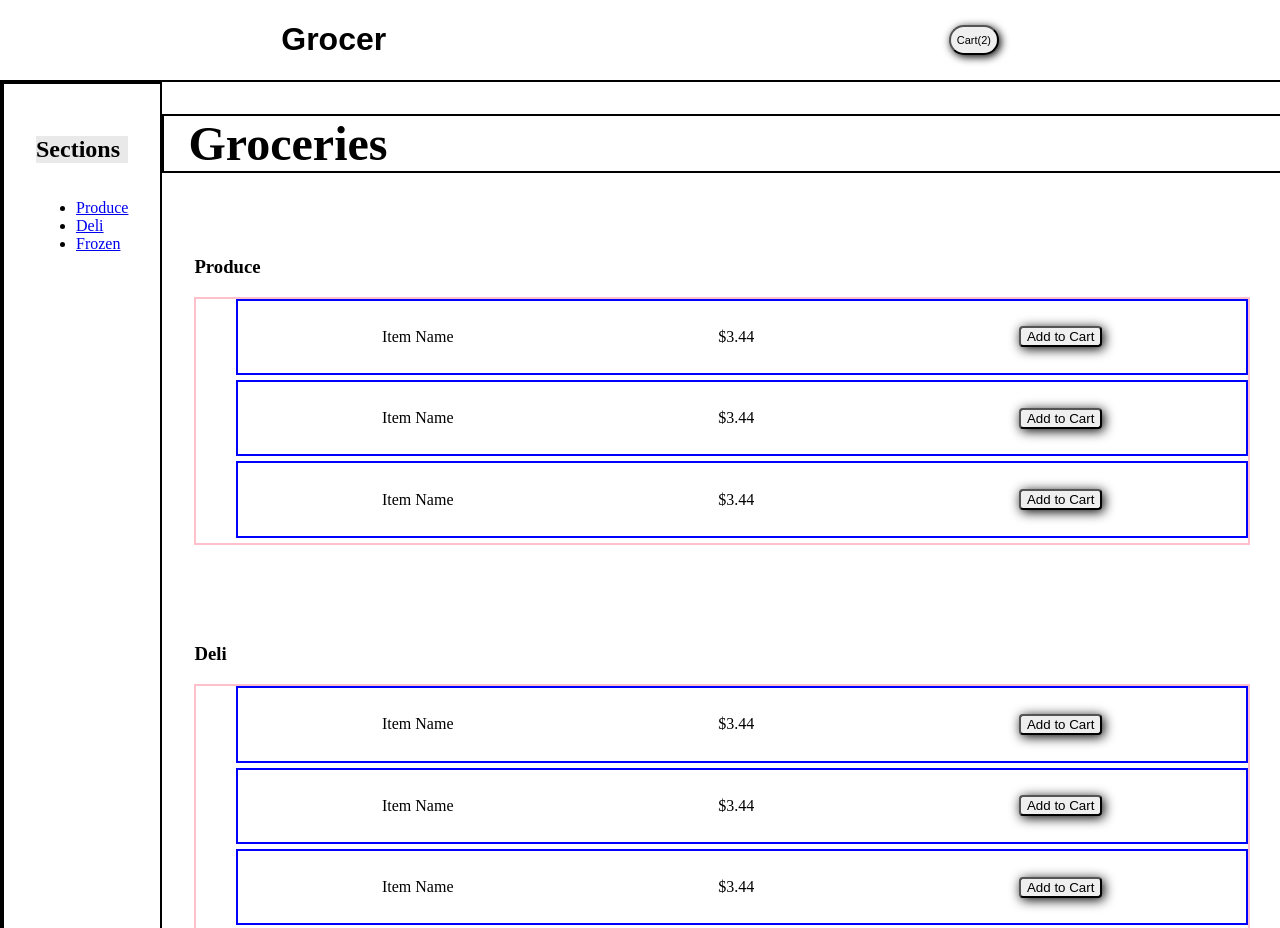
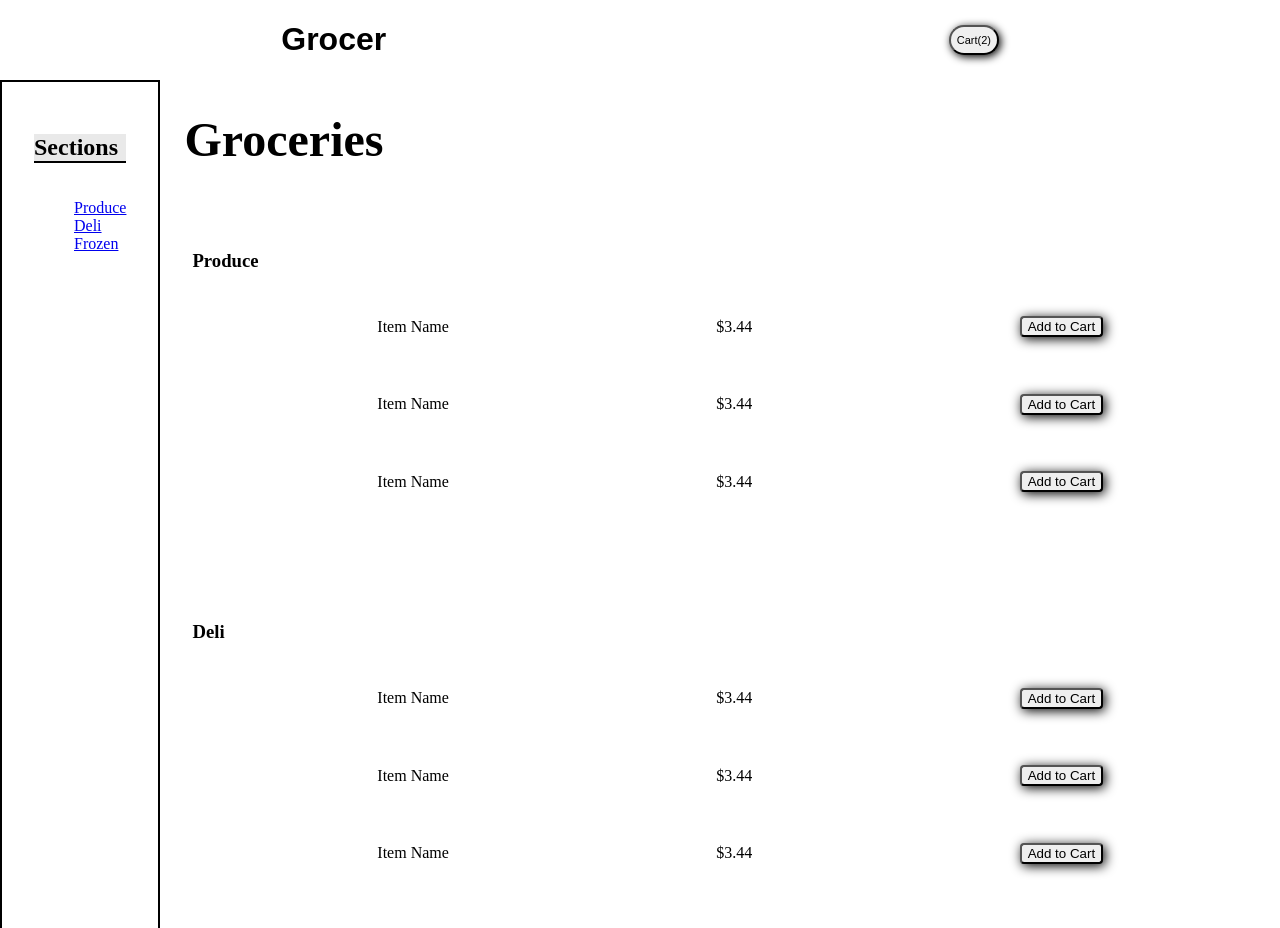
Before and after one commit to tdunn1248/phase-2-challenge-, a website: page part-3/index.html in a window 1280 px wide. Shown: the top 928 px of the page. Drawn offline with Linux system fonts and the light colour scheme.

Commit message:
clean up code

```diff
--- a/part-1/functions.js
+++ b/part-1/functions.js
@@ -64,8 +64,6 @@ function filterBetween(array, min, max) {
 let arr = [1, 2, 3, 4, 5, 6, 7]
 filterBetween(arr, 5, 10)
 
-
-
 module.exports = {
   weekday,
   snippet,
--- a/part-3/styles.css
+++ b/part-3/styles.css
@@ -41,13 +41,18 @@ header button:hover {
 
 .sidebar h2 {
   background-color: #e9e9e9;
+  width: 100%;
+  border-bottom: 2px solid #000;
+}
+
+.sidebar ul {
+  list-style-type: none;
 }
 
 .main {
   display: flex;
   justify-content: center;
   align-content: center;
-  border: 2px solid black;
   height: 100%;
   width: 100%;
 
@@ -65,24 +70,20 @@ header button:hover {
   height: 100%;
   width: 100%;
   display: block;
-  border: 2px solid #000;
 }
 
 .section {
   padding: 2em;
-
 }
 .sectionList {
   display: flex;
   flex-direction: column;
-  border: 2px solid pink;
 }
 
 .sectionList li {
   display: flex;
   align-items: center;
   justify-content: space-around;
-  border: 2px solid blue;
   padding: .7em;
   list-style-type: none;
   margin-bottom: 5px;
@@ -96,4 +97,3 @@ header button:hover {
 .sectionList li button:hover {
   background-color: purple;
 }
-/*the bird flew over the cuckoo nest*/
```
Also changed, not shown: part-1/tests.js (+3 -8 lines), part-3/index.html (+0 -4 lines).
